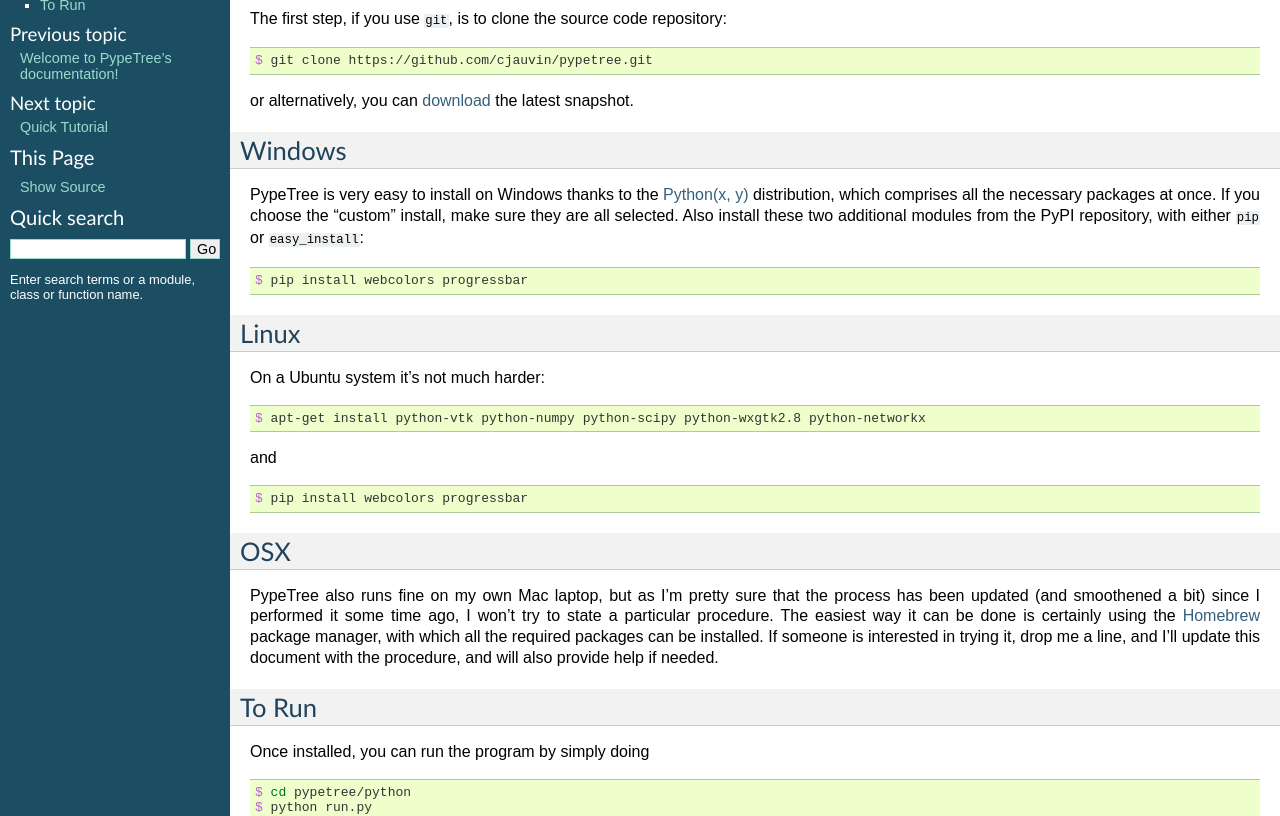
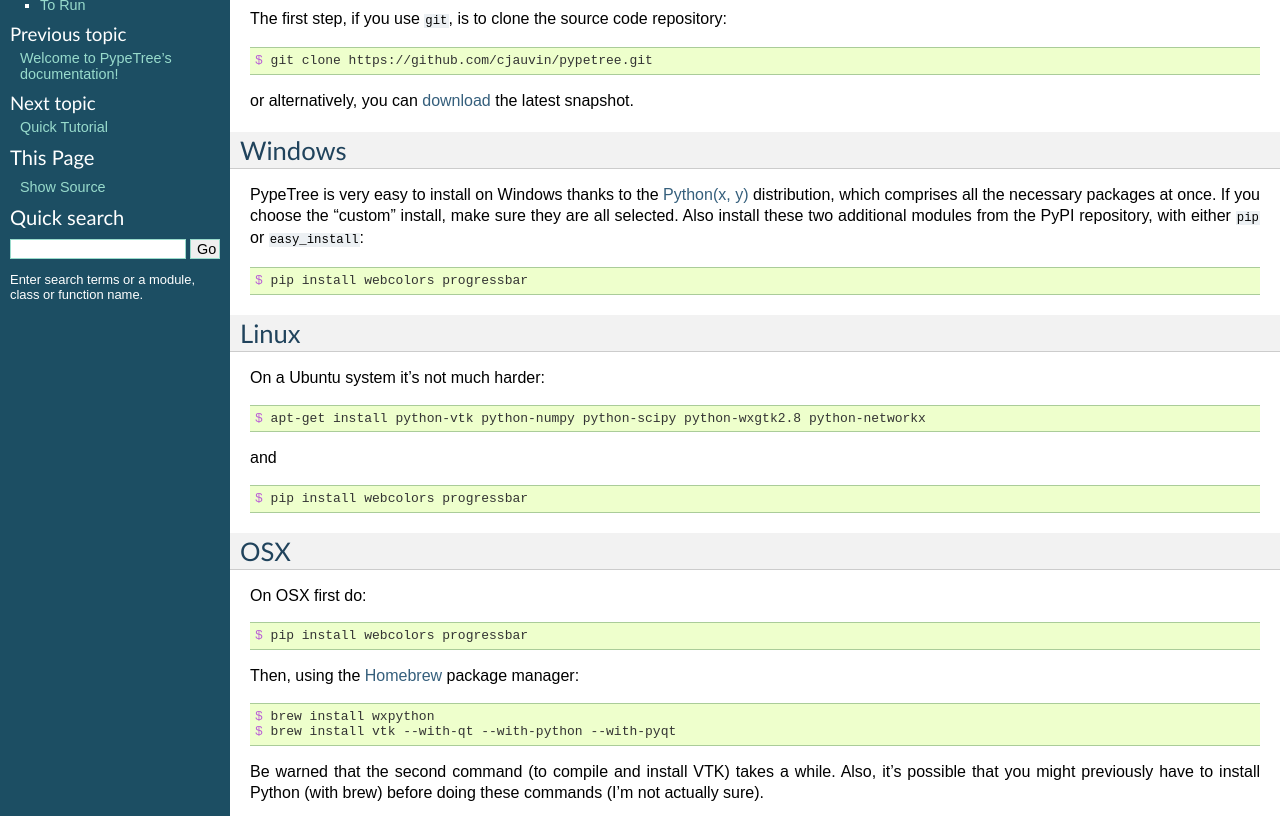
Before and after one commit to cjauvin/pypetree, a plain HTML site: page install.html in a window 1280 px wide. Shown: the part 141-957 px from the top of the page. Drawn offline with Linux system fonts and the light colour scheme.

Commit message:
OSX install doc update

```diff
--- a/install.html
+++ b/install.html
@@ -83,13 +83,18 @@ additional modules from the PyPI repository, with either <tt class="docutils lit
 </div>
 <div class="section" id="osx">
 <h2>OSX<a class="headerlink" href="#osx" title="Permalink to this headline">¶</a></h2>
-<p>PypeTree also runs fine on my own Mac laptop, but as I&#8217;m pretty sure that the
-process has been updated (and smoothened a bit) since I performed it some time
-ago, I won&#8217;t try to state a particular procedure. The easiest way it can be done
-is certainly using the <a class="reference external" href="http://brew.sh/">Homebrew</a> package manager, with which all the required
-packages can be installed. If someone is interested in trying it, drop me a
-line, and I&#8217;ll update this document with the procedure, and will also provide
-help if needed.</p>
+<p>On OSX first do:</p>
+<div class="highlight-bash"><div class="highlight"><pre><span class="nv">$ </span>pip install webcolors progressbar
+</pre></div>
+</div>
+<p>Then, using the <a class="reference external" href="http://brew.sh/">Homebrew</a> package manager:</p>
+<div class="highlight-bash"><div class="highlight"><pre><span class="nv">$ </span>brew install wxpython
+<span class="nv">$ </span>brew install vtk --with-qt --with-python --with-pyqt
+</pre></div>
+</div>
+<p>Be warned that the second command (to compile and install VTK) takes a
+while. Also, it&#8217;s possible that you might previously have to install Python
+(with brew) before doing these commands (I&#8217;m not actually sure).</p>
 </div>
 <div class="section" id="to-run">
 <h2>To Run<a class="headerlink" href="#to-run" title="Permalink to this headline">¶</a></h2>
```
Also changed, not shown: _sources/install.txt, searchindex.js.
